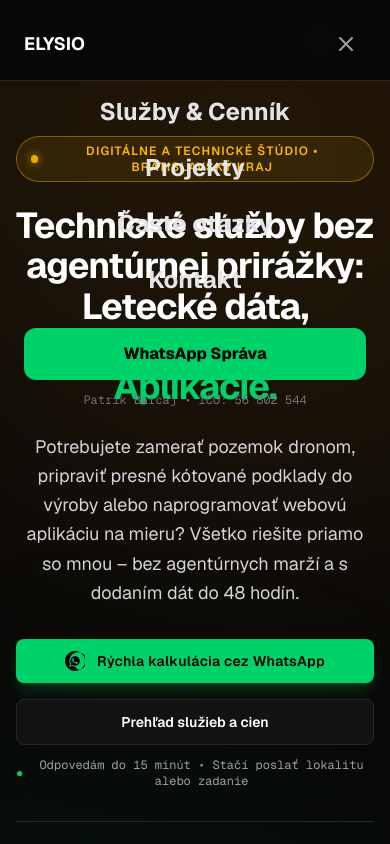
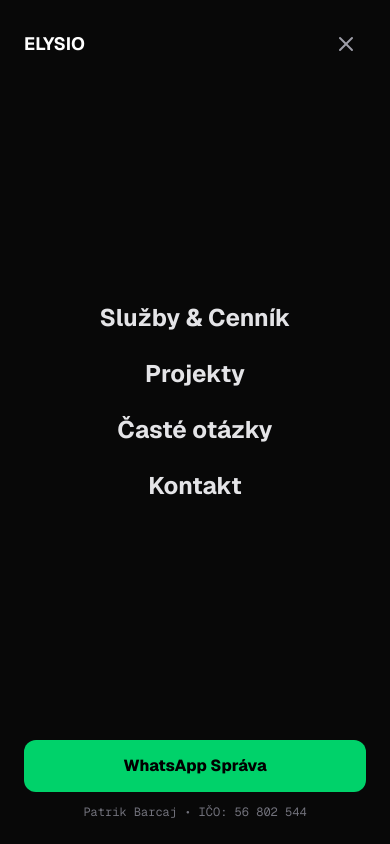
Before and after one commit to Patrik-Barcaj/ElysioTech, a Next.js app: page / in a window 390 px wide. Both pictures are taken after a click on the button "Open main menu". Shown: the top 844 px of the page. Built offline with nearby package versions, Linux system fonts and the light colour scheme.

Commit message:
fix(mobile-nav): fix solid opaque background and lock html/body scroll

```diff
--- a/src/app/globals.css
+++ b/src/app/globals.css
@@ -25,8 +25,11 @@ html, body {
   overflow-x: hidden;
 }
 
+html.overflow-hidden,
 body.overflow-hidden {
   overflow: hidden !important;
+  height: 100% !important;
+  touch-action: none;
 }
 
 /* Webkit autofill fix for dark forms */
--- a/src/components/Navigation.tsx
+++ b/src/components/Navigation.tsx
@@ -11,11 +11,14 @@ export default function Navigation() { // export default Navigation block
 
     useEffect(() => { // scroll lock effect
         if (isOpen) {
+            document.documentElement.classList.add("overflow-hidden");
             document.body.classList.add("overflow-hidden");
         } else {
+            document.documentElement.classList.remove("overflow-hidden");
             document.body.classList.remove("overflow-hidden");
         }
         return () => {
+            document.documentElement.classList.remove("overflow-hidden");
             document.body.classList.remove("overflow-hidden");
         };
     }, [isOpen]);
@@ -60,7 +63,8 @@ export default function Navigation() { // export default Navigation block
     }; // end helper function
 
     return ( // start return block
-        <header className="fixed top-0 w-full z-50 bg-[#080808]/90 backdrop-blur-md border-b border-neutral-800 transition-all duration-300"> {/* header element */}
+        <>
+            <header className="fixed top-0 w-full z-40 bg-[#080808]/90 backdrop-blur-md border-b border-neutral-800 transition-all duration-300"> {/* header element */}
                 <div className="max-w-7xl mx-auto px-4 sm:px-6 lg:px-8"> {/* container grid */}
                     <div className="flex items-center justify-between h-20"> {/* flex alignment row */}
                         <div className="flex-shrink-0"> {/* logo flex item */}
@@ -123,9 +127,13 @@ export default function Navigation() { // export default Navigation block
                         </div> {/* mobile hamburger */}
                     </div> {/* flex row */}
                 </div> {/* max width container */}
+            </header> {/* header end */}
 
             {/* Fullscreen Mobile Menu with Scroll Lock */}
-            <div className={`fixed inset-0 z-50 bg-[#080808]/98 backdrop-blur-xl flex flex-col justify-between p-6 transition-all duration-300 md:hidden ${isOpen ? 'opacity-100 pointer-events-auto' : 'opacity-0 pointer-events-none'}`}>
+            <div
+                className={`fixed inset-0 z-50 bg-[#080808] flex flex-col justify-between p-6 transition-all duration-300 md:hidden ${isOpen ? 'opacity-100 pointer-events-auto' : 'opacity-0 pointer-events-none'}`}
+                style={{ backgroundColor: '#080808' }}
+            >
                 {/* Top Header inside Menu: Logo + Close 'X' button */}
                 <div className="flex items-center justify-between">
                     <span className="font-bold text-lg text-white">ELYSIO</span>
@@ -157,6 +165,6 @@ export default function Navigation() { // export default Navigation block
                     </div>
                 </div>
             </div>
-        </header> // end header
+        </>
     ); // end return block
 } // end function block
```
Lines whose indentation alone changed are shown as unchanged.
